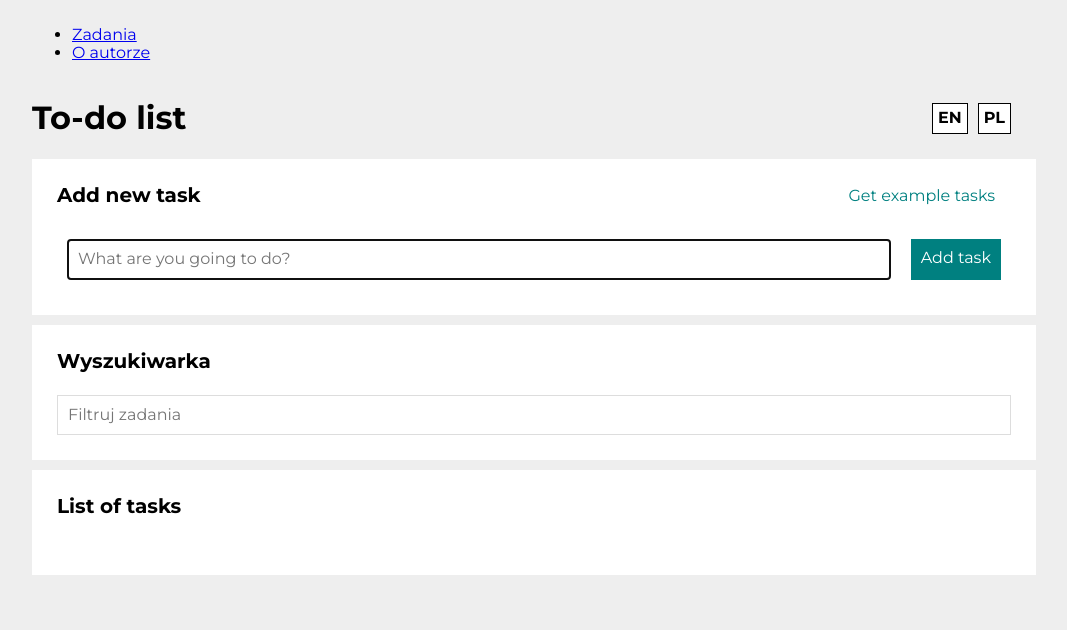
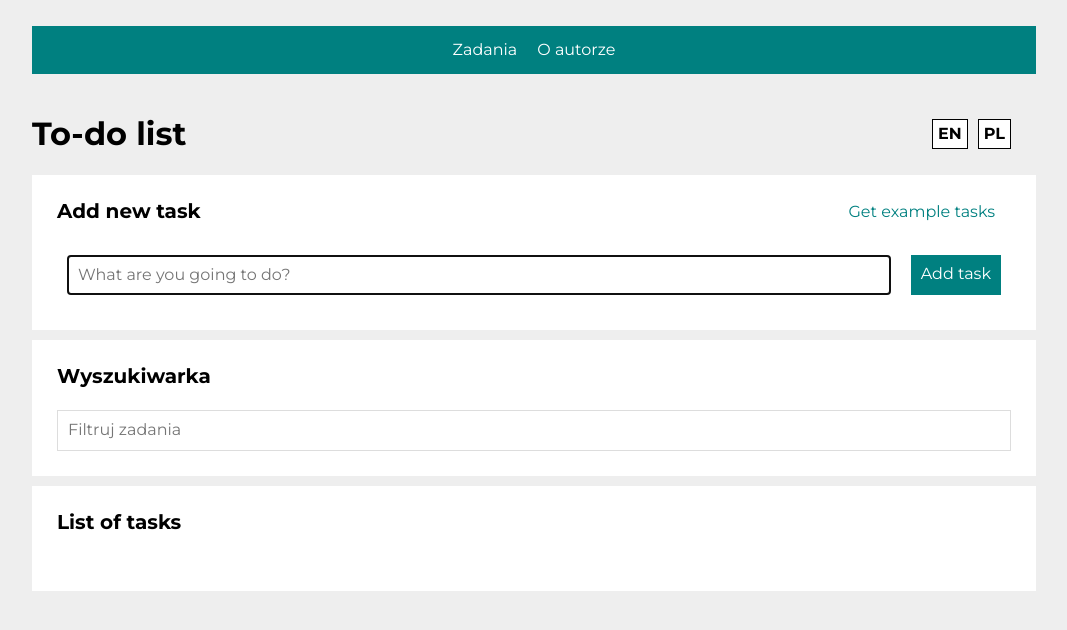
Before and after one commit to MCesarczyk/todo-list-react, a React (Create React App) app: page /#/zadania in a window 1280 px wide. Shown: the top 630 px of the page, without its empty margins (106-1173 px from the left). Built offline with nearby package versions, Linux system fonts and the light colour scheme.

Commit message:
add StyledNavBeam

```diff
--- a/src/App.js
+++ b/src/App.js
@@ -2,19 +2,19 @@ import { Switch, Route, HashRouter, Redirect } from "react-router-dom";
 import TasksPage from "./features/tasks/TasksPage";
 import TaskPage from "./features/tasks/TaskPage";
 import AuthorPage from "./features/author/AuthorPage";
-import { StyledNavLink } from "./styled";
+import { StyledNavBeam, StyledNavLink } from "./styled";
 
 const App = () => (
     <HashRouter>
         <nav>
-            <ul>
+            <StyledNavBeam>
                 <li>
                     <StyledNavLink to="/zadania">Zadania</StyledNavLink>
                 </li>
                 <li>
                     <StyledNavLink to="/autor">O autorze</StyledNavLink>
                 </li>
-            </ul>
+            </StyledNavBeam>
             <Switch>
                 <Route path="/zadania/:id">
                     <TaskPage />
--- a/src/GlobalStyle.js
+++ b/src/GlobalStyle.js
@@ -22,4 +22,12 @@ body {
 
 button {
   cursor: pointer;
+};
+
+li {
+  list-style: none;
+};
+
+a {
+  text-decoration: none;
 }`;
--- a/src/styled.js
+++ b/src/styled.js
@@ -5,7 +5,18 @@ const activeClassName = "active";
 export const StyledNavLink = styled(NavLink).attrs(props => ({
     activeClassName,
 }))`
+    color: ${({ theme }) => theme.color.fontLight};
+
     &:${activeClassName} {
         color: red;
     }
 `;
+
+export const StyledNavBeam = styled.ul`
+    display: flex;
+    justify-content: center;
+    gap: 20px;
+    padding: 15px;
+    background-color: ${({ theme }) => theme.color.primary};
+    margin-bottom: 20px;
+`;
```
